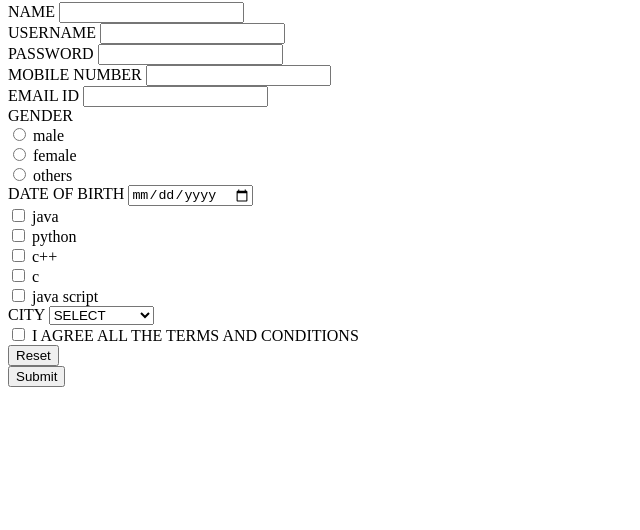
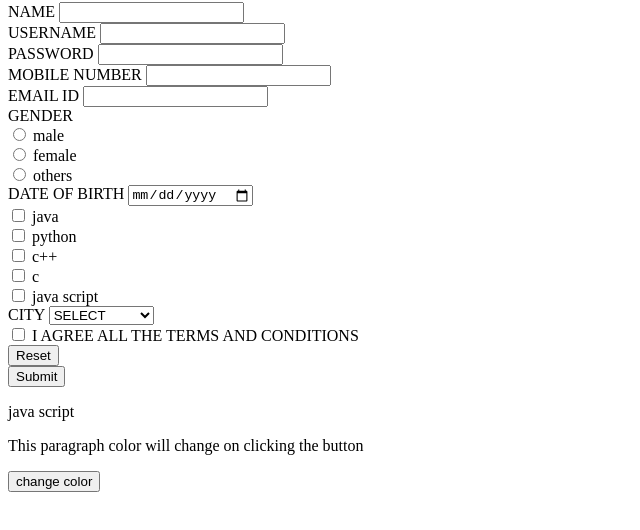
Before and after one commit to Rishabh-Sen/fullstack-development-msp, a plain HTML site: page index.html in a window 1280 px wide. Shown: the part 78-608 px from the top of the page, without its empty margins (0-640 px from the left). Drawn offline with Linux system fonts and the light colour scheme.

Commit message:
javascript
javascript commit 1

```diff
--- a/index.html
+++ b/index.html
@@ -3,6 +3,18 @@
 <head>
 
 	<title>fullstack development</title>
+	<script type="text/javascript">
+
+      function head1()
+      {
+        document.getElementById("p1").style.color="blue";
+
+
+      }
+
+
+
+	</script>
 </head>
 <body>
 <h1>THIS IS MY FIRST FORM </h1>
@@ -74,8 +86,10 @@
 <input type="reset" name="reset">
 <br>
 <input type="submit" name="submit">
+<p>java script   </p>
 
-
+<p id="p1"> This paragraph color will change on clicking the button</p>
+<button type=" button" onclick=" head1()" >change color</button>
 
 </body>
 
```
